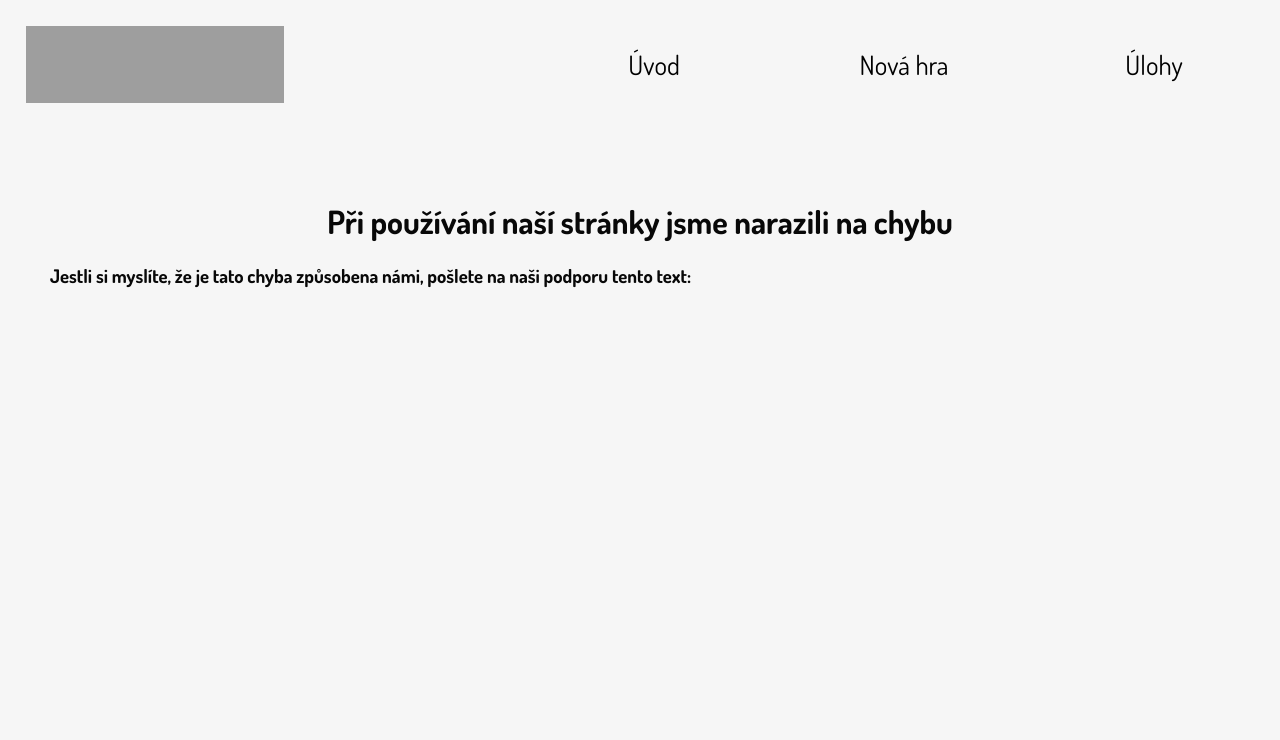
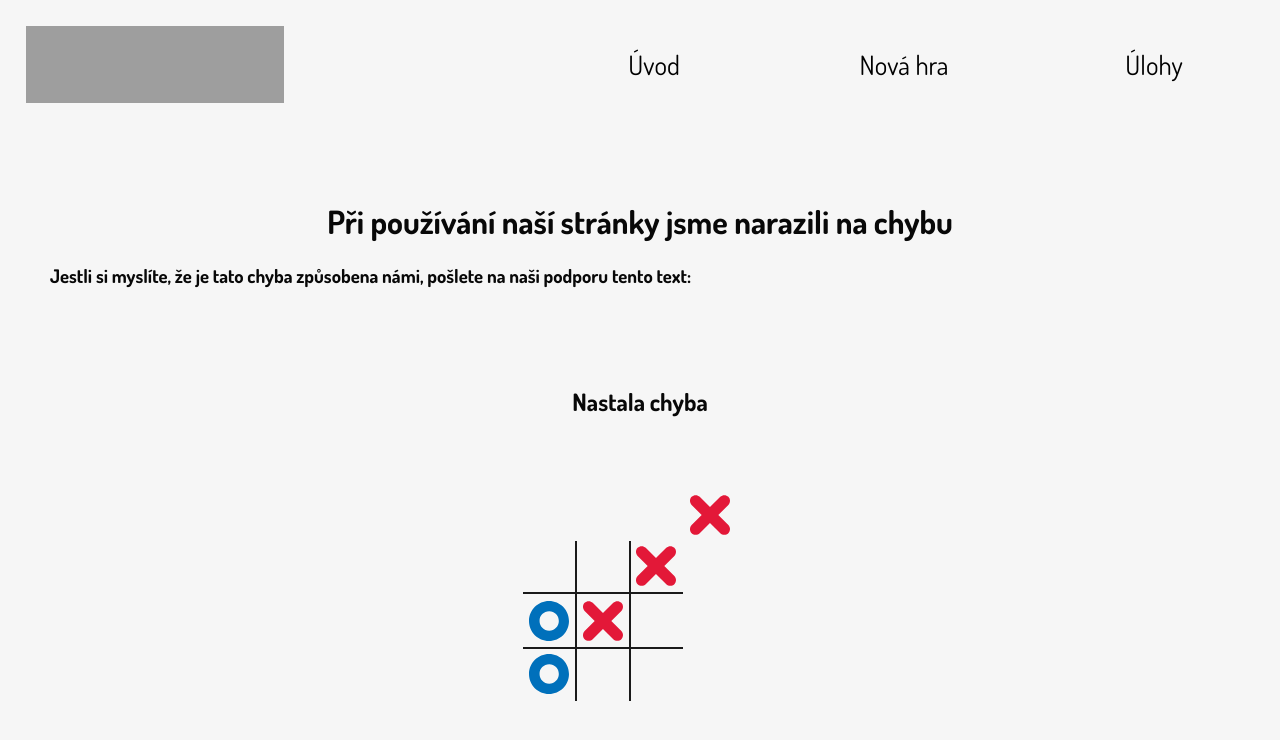
Before and after one commit to raferat/TdA25, a SvelteKit app in the folder frontend/: page /error in a window 1280 px wide. Shown: the top 740 px of the page. Built offline with nearby package versions, Linux system fonts and the light colour scheme; grey boxes are pictures that could not be loaded.

Commit message:
Make error page fancy

```diff
--- a/frontend/src/routes/error/+page.svelte
+++ b/frontend/src/routes/error/+page.svelte
@@ -1,10 +1,17 @@
 <script lang="ts">
     import { page } from "$app/state";
-
-
 </script>
 <main style="padding: 50px;">
 <center><h1>Při používání naší stránky jsme narazili na chybu</h1></center>
 <h3>Jestli si myslíte, že je tato chyba způsobena námi, pošlete na naši podporu tento text:</h3>
 <code>{page.url.searchParams.get("obj")}</code>
+
+<br>
+<center>
+    <br>
+    <br>
+    <h2>Nastala chyba</h2><br>
+    <img src="/chyba.png" alt="nastala chyba">
+</center>
+
 </main>
```
Also changed, not shown: frontend/static/chyba.png (added).
